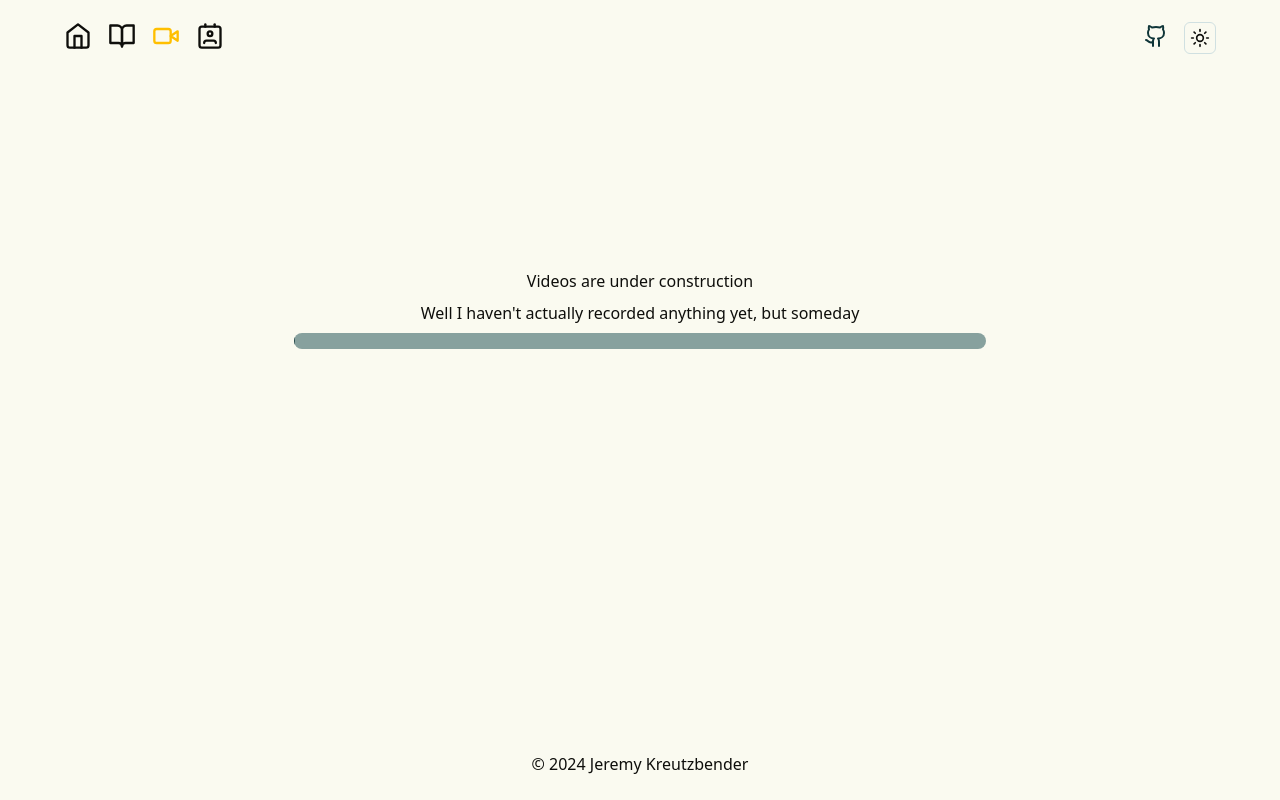
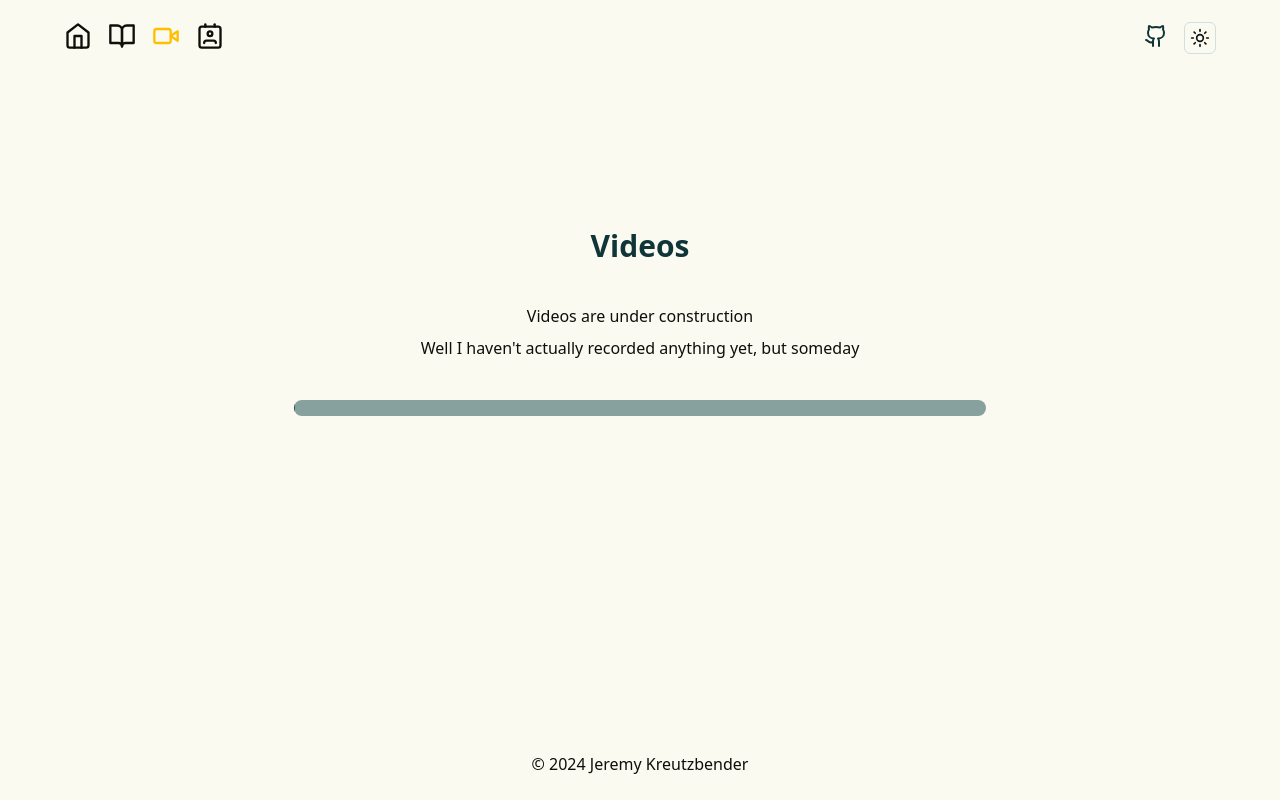
Before and after one commit to jer-k/jeremykreutzbender.com, a Next.js app: page /videos in a window 1280 px wide. Built offline with nearby package versions, Linux system fonts and the light colour scheme.

Commit message:
Add some hover effects to the cards

```diff
--- a/app/(site)/(content)/blog/page.tsx
+++ b/app/(site)/(content)/blog/page.tsx
@@ -28,10 +28,15 @@ export const metadata: Metadata = {
 export default async function Blog() {
   const posts = await fetchPosts();
   return (
-    <div className="flex flex-col space-y-4 not-prose">
-      {posts.map((post) => (
-        <BlogCard key={post.slug} post={post} />
-      ))}
+    <div className="flex flex-col items-center space-y-6">
+      <h1 className="text-primary dark:text-bright font-bold text-3xl">
+        Blog Posts
+      </h1>
+      <div className="flex flex-col space-y-4 not-prose">
+        {posts.map((post) => (
+          <BlogCard key={post.slug} post={post} />
+        ))}
+      </div>
     </div>
   );
 }
--- a/app/(site)/open_source/page.tsx
+++ b/app/(site)/open_source/page.tsx
@@ -31,7 +31,9 @@ export default async function OpenSourcePage() {
 
   return (
     <div className="flex flex-col items-center space-y-6">
-      <h1 className="font-bold text-4xl">Open Source Contributions</h1>
+      <h1 className="text-primary dark:text-bright font-bold text-3xl">
+        Open Source Contributions
+      </h1>
       <div className="prose">
         <div className="flex flex-col space-y-6 not-prose">
           {pullRequests.map((pullRequest) => (
--- a/app/(site)/videos/page.tsx
+++ b/app/(site)/videos/page.tsx
@@ -26,9 +26,16 @@ export const metadata: Metadata = {
 
 export default function Videos() {
   return (
-    <div className="flex flex-col items-center justify-center space-y-2 py-4">
-      <h3>Videos are under construction</h3>
-      <p>Well I haven&apos;t actually recorded anything yet, but someday</p>
+    <div className="flex flex-col items-center space-y-6">
+      <h1 className="text-primary dark:text-bright font-bold text-3xl">
+        Videos
+      </h1>
+      <div className="flex flex-col space-y-4 not-prose">
+        <div className="flex flex-col items-center justify-center space-y-2 py-4">
+          <h3>Videos are under construction</h3>
+          <p>Well I haven&apos;t actually recorded anything yet, but someday</p>
+        </div>
+      </div>
       <Progress value={0} className="w-[60%]" />
     </div>
   );
--- a/components/blog-card.tsx
+++ b/components/blog-card.tsx
@@ -46,7 +46,7 @@ export function BlogCard({ post }: BlogCardProps) {
     </CardFooter>
   );
   const card = (
-    <Card className="shadow-xl">
+    <Card className="shadow-lg hover:shadow-xl hover:scale-101">
       <CardHeader className="pb-0">
         <CardTitle className="text-primary dark:text-bright">
           {post.title}
--- a/components/hero-card.tsx
+++ b/components/hero-card.tsx
@@ -14,7 +14,7 @@ type Props = {
 export function HeroCard({ title, description, href }: Props) {
   return (
     <Link href={href}>
-      <Card className="w-64 h-24 shadow-xl md:w-80 md:h-24">
+      <Card className="w-64 h-24 shadow-lg hover:shadow-xl hover:scale-101 md:w-80 md:h-24">
         <CardHeader>
           <CardTitle className="text-primary dark:text-bright">
             {title}
--- a/tailwind.config.js
+++ b/tailwind.config.js
@@ -121,6 +121,9 @@ module.exports = {
         "accordion-down": "accordion-down 0.2s ease-out",
         "accordion-up": "accordion-up 0.2s ease-out",
       },
+      scale: {
+        101: "1.01",
+      },
     },
   },
   plugins: [require("tailwindcss-animate"), require("@tailwindcss/typography")],
```
